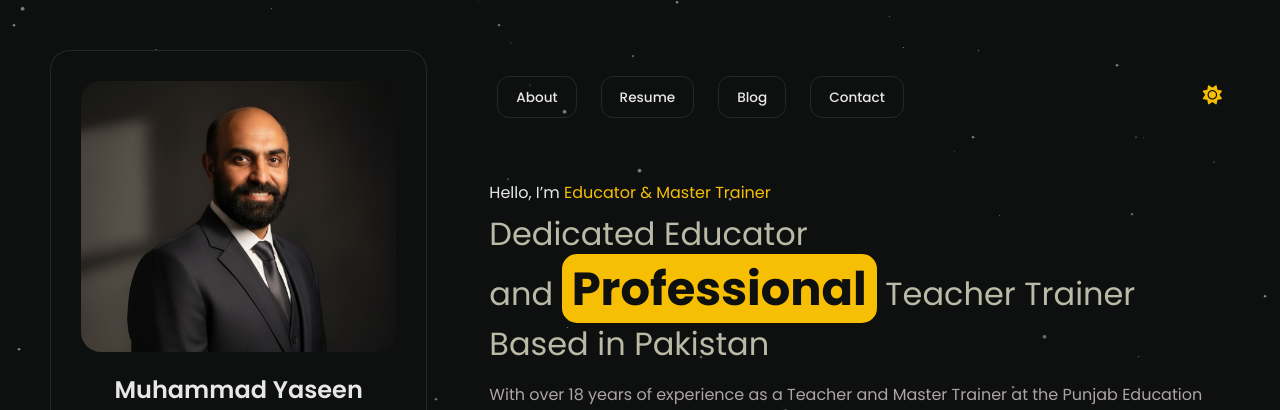
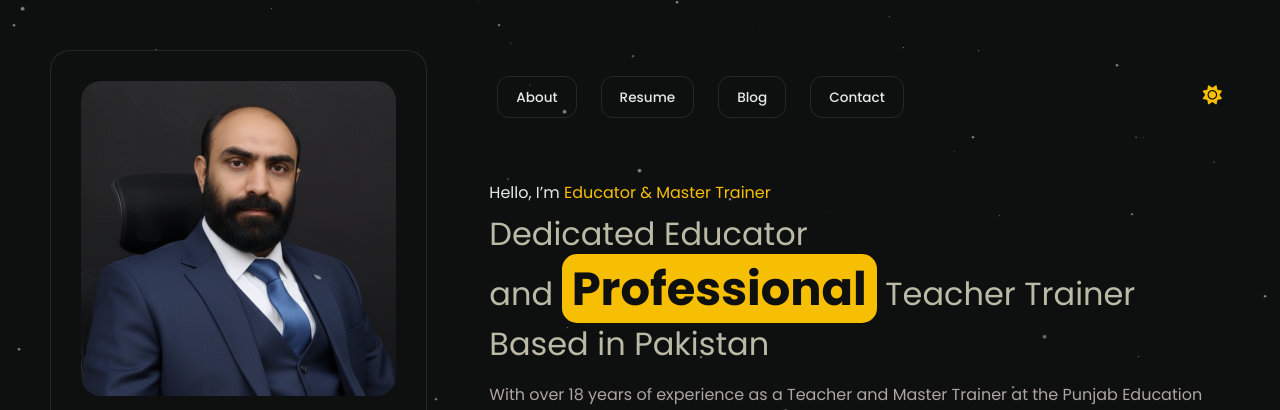
Before and after one commit to shk-saleh/meetyaseen, a plain HTML site: page index.html in a window 1280 px wide. Shown: the top 410 px of the page. Drawn offline with nearby package versions, Linux system fonts and the light colour scheme; animation ran at ten frames a second.

Commit message:
replace img

```diff
--- a/index.html
+++ b/index.html
@@ -58,7 +58,7 @@
         <div class="profile-card Border">
           <!-- Profile Image -->
           <div class="profile-img">
-            <img src="./Assets/photo.png" alt="Profile">
+            <img src="./Assets/profile-img.png" alt="Profile">
           </div>
 
           <!-- Profile Info -->
```
Also changed, not shown: Assets/profile-img.png (added).
